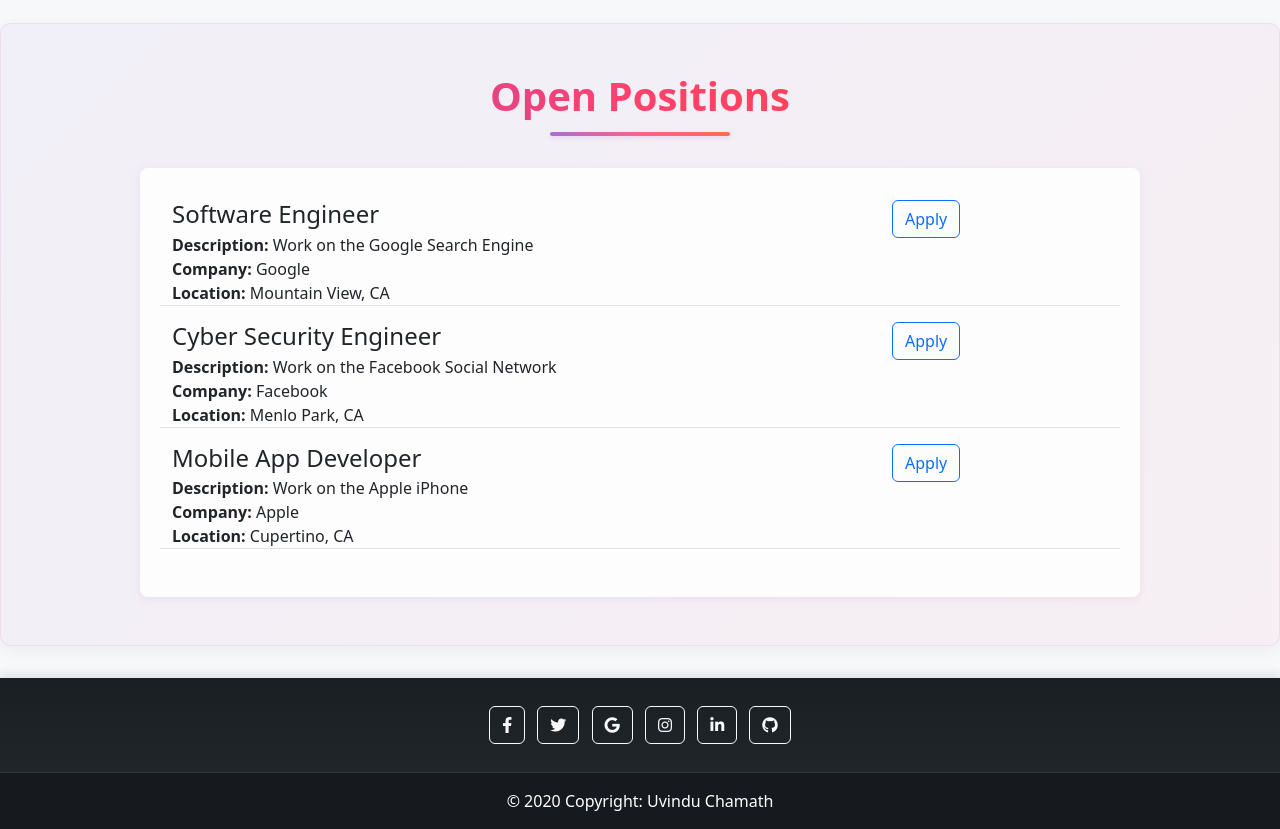
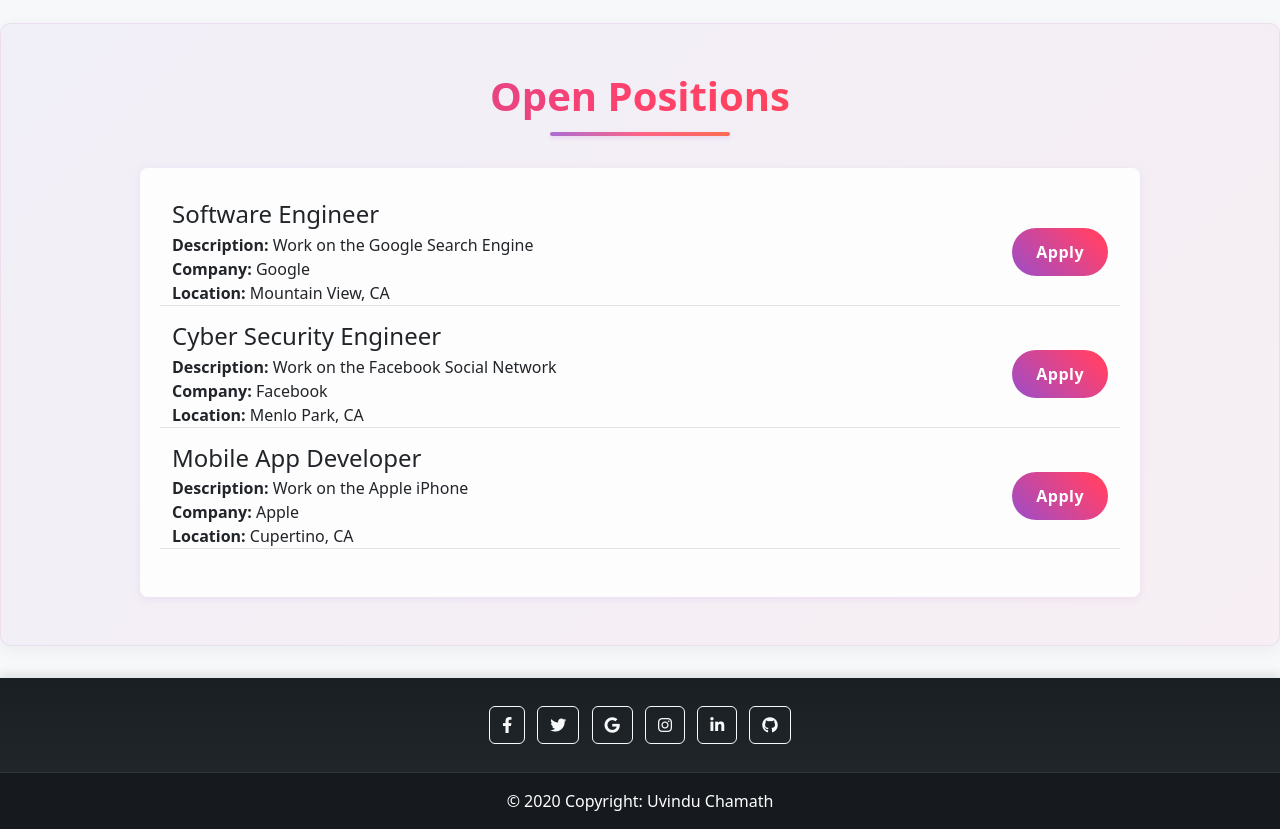
Before and after one commit to Uvindu-Chamath/my-website, a Flask app: page / in a window 1280 px wide. Shown: the part 280-1109 px from the top of the page. Run offline with Flask 3, Linux system fonts and the light colour scheme.

Commit message:
styled apply button with gradient and hover effects

```diff
--- a/templates/jobs.html
+++ b/templates/jobs.html
@@ -1,3 +1,49 @@
+<style>
+    .btn-apply {
+        background: linear-gradient(45deg, #9b4dca 0%, #ff416c 50%, #ff4b2b 100%);
+        background-size: 200% auto;
+        border: none;
+        color: white;
+        padding: 0.75rem 1.5rem;
+        border-radius: 25px;
+        transition: all 0.5s ease;
+        font-weight: 600;
+        letter-spacing: 0.5px;
+        position: relative;
+        overflow: hidden;
+        z-index: 1;
+        text-decoration: none;
+        display: inline-block;
+    }
+
+    .btn-apply:hover {
+        background-position: right center;
+        transform: translateY(-3px);
+        box-shadow: 0 7px 20px rgba(155, 77, 202, 0.3);
+        color: white;
+    }
+
+    .btn-apply:active {
+        transform: translateY(-1px);
+    }
+
+    .btn-apply::before {
+        content: '';
+        position: absolute;
+        top: 0;
+        left: -100%;
+        width: 100%;
+        height: 100%;
+        background: linear-gradient(90deg, rgba(255,255,255,0.2), rgba(255,255,255,0));
+        transform: skewX(-25deg);
+        transition: 0.5s;
+    }
+
+    .btn-apply:hover::before {
+        left: 100%;
+    }
+</style>
+
 <div class="border-bottom row" style="margin-bottom: 16px;">
     <div class="col-9">
         <h4 style="margin-bottom: 4px;">
@@ -13,7 +59,10 @@
             <b>Location: </b>{{job['location']}}
         </div>
     </div>
-    <div class="col-3">
-        <a href="mailto:uvinduchamath@gmail.com?subject=Application%20for%20{{job['title'] | urlencode}}" class="btn btn-outline-primary">Apply</a>
+    <div class="col-3 d-flex align-items-center justify-content-end">
+        <a href="mailto:uvinduchamath@gmail.com?subject=Application%20for%20{{job['title'] | urlencode}}"
+           class="btn-apply">
+            Apply
+        </a>
     </div>
 </div>
```
